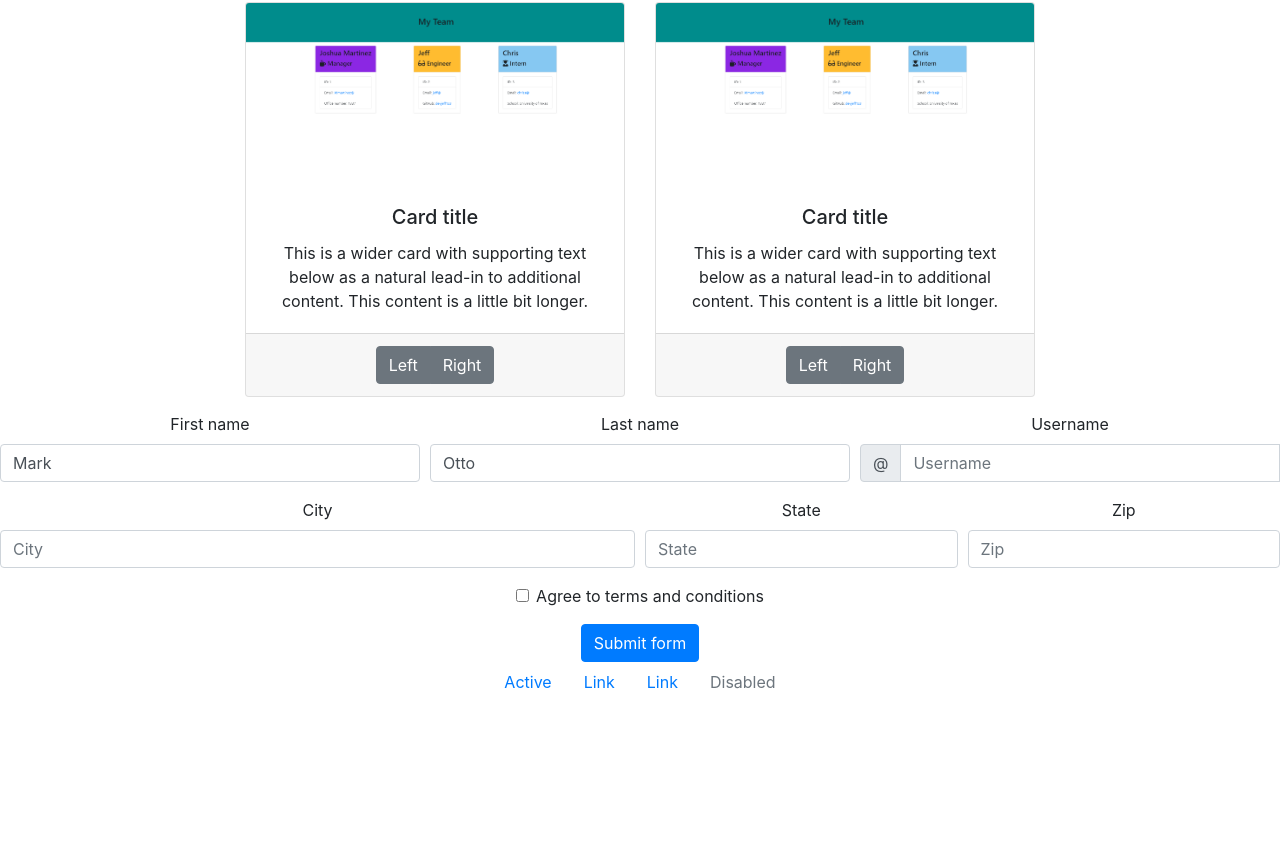
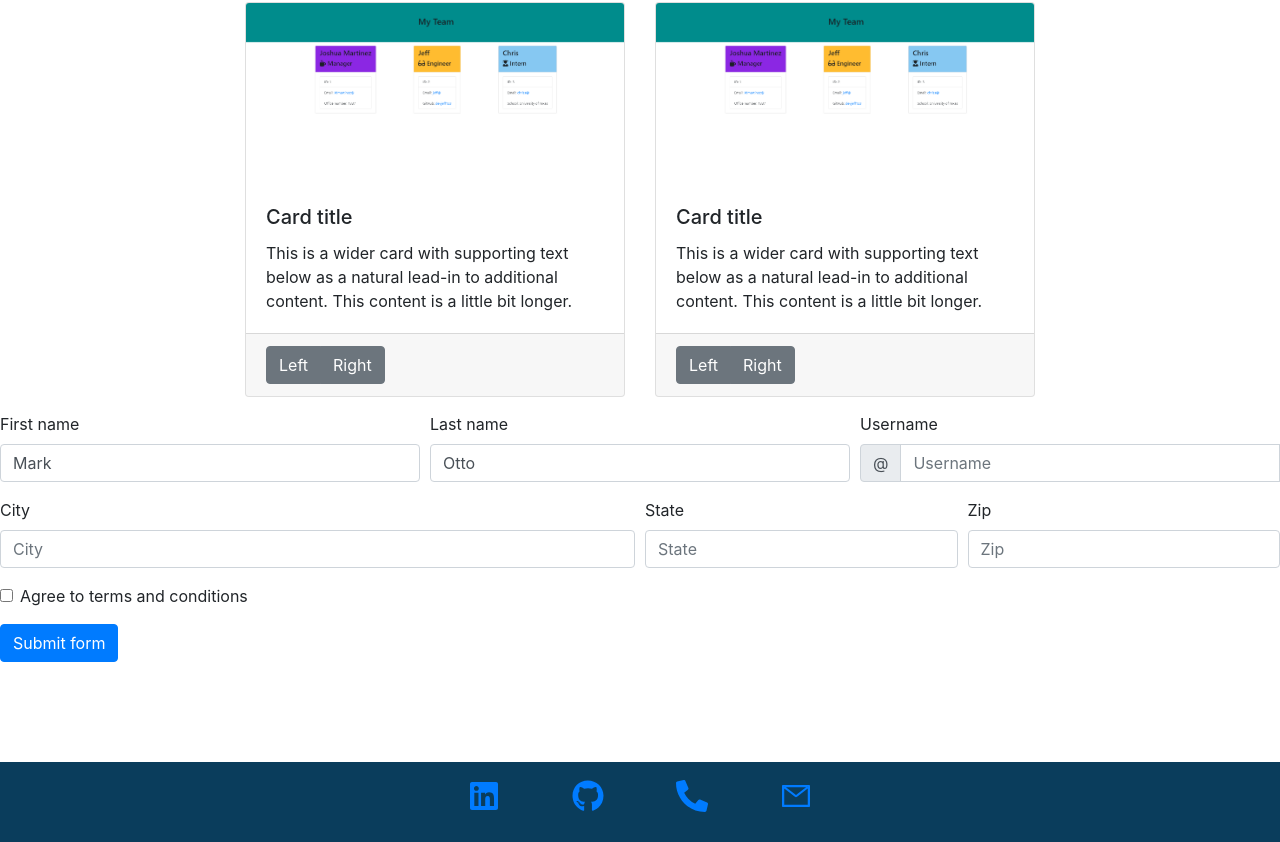
Before and after one commit to JDMartinez1531/React-Portfolio, a React (Create React App) app: page / in a window 1280 px wide. Shown: the part 2242-3084 px from the top of the page. Before the commit the page ends 2944 px from the top, so only its background shows below. Built offline with nearby package versions, Linux system fonts and the light colour scheme.

Commit message:
finished footer

```diff
--- a/package.json
+++ b/package.json
@@ -7,11 +7,13 @@
     "@testing-library/react": "^9.5.0",
     "@testing-library/user-event": "^7.2.1",
     "bootstrap": "^4.5.2",
+    "dotenv": "^8.2.0",
     "i": "^0.3.6",
     "npm": "^6.14.7",
     "react": "^16.13.1",
     "react-bootstrap": "^1.3.0",
     "react-dom": "^16.13.1",
+    "react-icons": "^3.10.0",
     "react-parallax": "^3.0.3",
     "react-scripts": "3.4.3"
   },
--- a/src/App.css
+++ /dev/null
@@ -1,38 +0,0 @@
-.App {
-  text-align: center;
-}
-
-.App-logo {
-  height: 40vmin;
-  pointer-events: none;
-}
-
-@media (prefers-reduced-motion: no-preference) {
-  .App-logo {
-    animation: App-logo-spin infinite 20s linear;
-  }
-}
-
-.App-header {
-  background-color: #282c34;
-  min-height: 100vh;
-  display: flex;
-  flex-direction: column;
-  align-items: center;
-  justify-content: center;
-  font-size: calc(10px + 2vmin);
-  color: white;
-}
-
-.App-link {
-  color: #61dafb;
-}
-
-@keyframes App-logo-spin {
-  from {
-    transform: rotate(0deg);
-  }
-  to {
-    transform: rotate(360deg);
-  }
-}
--- a/src/App.js
+++ b/src/App.js
@@ -1,5 +1,4 @@
 import React from 'react';
-import './App.css';
 import Header from './components/Header'
 import About from './components/About'
 import Intro from './components/Intro'
--- a/src/components/Footer/footer.css
+++ b/src/components/Footer/footer.css
@@ -0,0 +1,10 @@
+.footer {
+    background-color: #0A3D5C;
+    min-height: 80px;
+    font-size: xx-large;
+    margin-top: 100px;
+}
+
+.footer-icons {
+    margin: 0px 20px 10px 20px;
+}
--- a/src/components/Footer/index.jsx
+++ b/src/components/Footer/index.jsx
@@ -1,21 +1,38 @@
 import React from "react";
-import Nav from "react-bootstrap/Nav"
+import Nav from "react-bootstrap/Nav";
+import {
+	FaLinkedin,
+	FaGithub,
+	FaPhoneAlt,
+} from "react-icons/fa";
+import {AiOutlineMail} from "react-icons/ai"
+import "./footer.css"
+const linkedInUrl = "https://www.linkedin.com/in/joshuadmartinez/";
+const gitHubUrl = "https://github.com/JDMartinez1531";
+const phone = "tel:+5126580746"
+const email = "mailto:jdmartinez1531@gmail.com"
 
 function Footer() {
 	return (
-		<Nav className="justify-content-center" activeKey="/home">
+		<Nav className="justify-content-center footer">
 			<Nav.Item>
-				<Nav.Link href="/home">Active</Nav.Link>
+				<Nav.Link href={linkedInUrl} className="footer-icons">
+					<FaLinkedin />
+				</Nav.Link>
 			</Nav.Item>
 			<Nav.Item>
-				<Nav.Link eventKey="link-1">Link</Nav.Link>
+				<Nav.Link href={gitHubUrl} className="footer-icons">
+					<FaGithub />
+				</Nav.Link>
 			</Nav.Item>
 			<Nav.Item>
-				<Nav.Link eventKey="link-2">Link</Nav.Link>
+				<Nav.Link href={phone} className="footer-icons">
+					<FaPhoneAlt />
+				</Nav.Link>
 			</Nav.Item>
 			<Nav.Item>
-				<Nav.Link eventKey="disabled" disabled>
-					Disabled
+				<Nav.Link href={email} className="footer-icons">
+					<AiOutlineMail />
 				</Nav.Link>
 			</Nav.Item>
 		</Nav>
```
Also changed, not shown: 1 other file (tests, documents, lock files or other folders).
